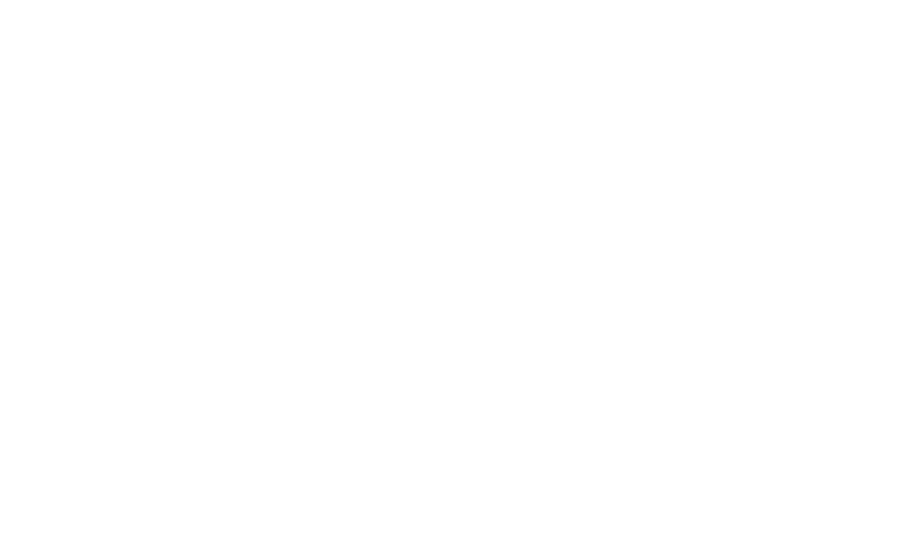
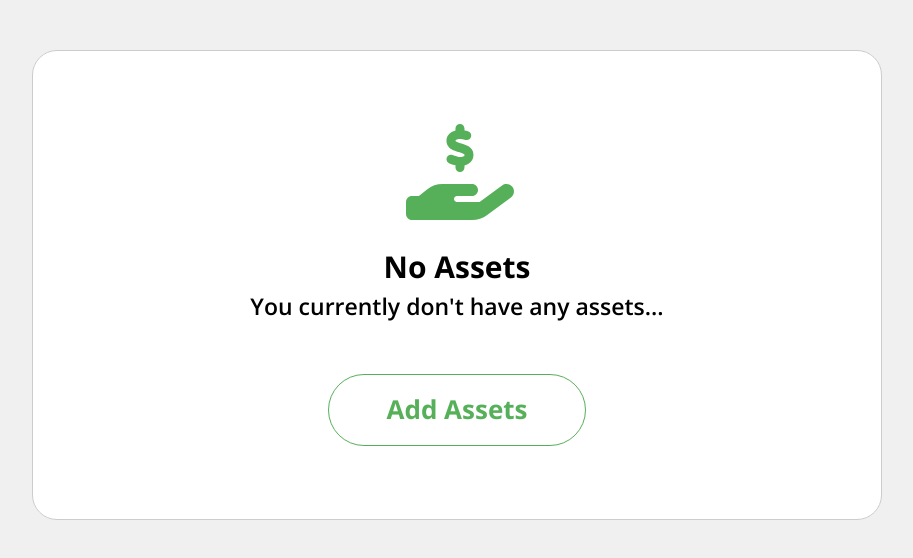
Before and after one commit to Asemota33/Newton-Assets, an Angular app: page / in a window 1280 px wide. Shown: the top 558 px of the page, without its empty margins (183-1096 px from the left). Built offline with nearby package versions, Linux system fonts and the light colour scheme.

Commit message:
Initial commit - created landing page, added add assets modal

```diff
--- a/package.json
+++ b/package.json
@@ -26,6 +26,7 @@
     "bootstrap": "^5.3.3",
     "rxjs": "~7.8.0",
     "tslib": "^2.3.0",
+    "typeface-open-sans": "^1.1.13",
     "zone.js": "~0.15.0"
   },
   "devDependencies": {
--- /dev/null
+++ b/src/app/add-assets-modal/add-assets-modal.component.html
@@ -0,0 +1 @@
+<p>add-assets-modal works!</p>
--- a/src/app/app.component.html
+++ b/src/app/app.component.html
@@ -0,0 +1,18 @@
+<div class="app-container">
+    <div class="no-assets-container rounded-container">
+        <fa-icon [icon]="['fas', 'hand-holding-dollar']" size="5x" class="icon-holding-money"></fa-icon>
+        <br />
+        <div>
+            <div style="font-weight: bold; font-size: 30px;">No Assets</div>
+            <div style="font-weight: 600; font-size: 23px;">You currently don't have any assets...</div>
+        </div>
+        <button
+        type="button"
+        class="btn btn-outline-success add-assets-btn custom-outline-success"
+        (click)="openModal()">
+            <span style="font-size: 26px">
+                Add Assets
+            </span>
+        </button>
+    </div>
+</div>
--- a/src/app/app.component.scss
+++ b/src/app/app.component.scss
@@ -0,0 +1,38 @@
+
+.app-container {
+    background-color: #F0F0F0;
+    display: flex;
+    justify-content: center;
+    height: 100%;
+    width: 100%;
+}
+
+.no-assets-container {
+    display: flex;
+    flex-direction: column;
+    align-items: center;
+    justify-content: center;
+    height: 470px;
+    width: 850px;
+    text-align: center;
+    position: absolute;
+    top: 50px;
+    color: #000000;
+    font-size: 1.2rem;
+    font-family: 'Open Sans', sans-serif;;
+
+}
+
+.icon-holding-money {
+    color: #56B059;
+    height: 91px;
+    width: 103px;
+}
+
+.add-assets-btn {
+    width: 258px;
+    height: 72px;
+    margin-top: 50px;
+    border-radius: 46px;
+    font-weight: bold;
+}
--- a/src/app/app.component.ts
+++ b/src/app/app.component.ts
@@ -1,10 +1,26 @@
 import { Component } from '@angular/core';
+import {
+  FontAwesomeModule,
+  FaIconLibrary,
+} from '@fortawesome/angular-fontawesome';
+import { faHandHoldingDollar } from '@fortawesome/free-solid-svg-icons';
+import { NgbModal } from '@ng-bootstrap/ng-bootstrap';
+import { AddAssetsModalComponent } from './add-assets-modal/add-assets-modal.component';
 
 @Component({
   selector: 'app-root',
   templateUrl: './app.component.html',
   styleUrl: './app.component.scss',
+  imports: [FontAwesomeModule]
 })
 export class AppComponent {
-  constructor() {}
+  constructor(library: FaIconLibrary, private modalService: NgbModal) {
+    library.addIcons(
+      faHandHoldingDollar
+    )
+  }
+
+  openModal() {
+    this.modalService.open(AddAssetsModalComponent);
+  }
 }
--- a/src/styles.scss
+++ b/src/styles.scss
@@ -2,3 +2,35 @@
 
 /* Importing Bootstrap SCSS file. */
 @import 'bootstrap/scss/bootstrap';
+
+/* Importing Open Sans Font file. */
+@import 'typeface-open-sans';
+
+html, body {
+    height: 100%;
+    margin: 0;
+    padding-top: 0px;
+  }
+
+.custom-outline-success {
+    --bs-btn-color: #56B059;
+    --bs-btn-border-color: #56B059;
+    --bs-btn-hover-color: #fff;
+    --bs-btn-hover-bg: #56B059;
+    --bs-btn-hover-border-color: #56B059;
+    --bs-btn-focus-shadow-rgb: #56B059;
+    --bs-btn-active-color: #ffffff;
+    --bs-btn-active-bg: #56B059;;
+    --bs-btn-active-border-color: #56B059;
+}
+
+.rounded-container {
+    border-radius: 25px;
+    border: 1px solid #CCCCCC;
+    background-color: #FFFFFF;
+}
+
+.rounded-button {
+    border-radius: 46px;
+    font-weight: bold;
+}
```
Also changed, not shown: src/app/add-assets-modal/add-assets-modal.component.ts (added, +11 -0 lines), src/app/add-assets-modal/add-assets-modal.component.scss (added), 2 other files (tests, documents, lock files or other folders).
